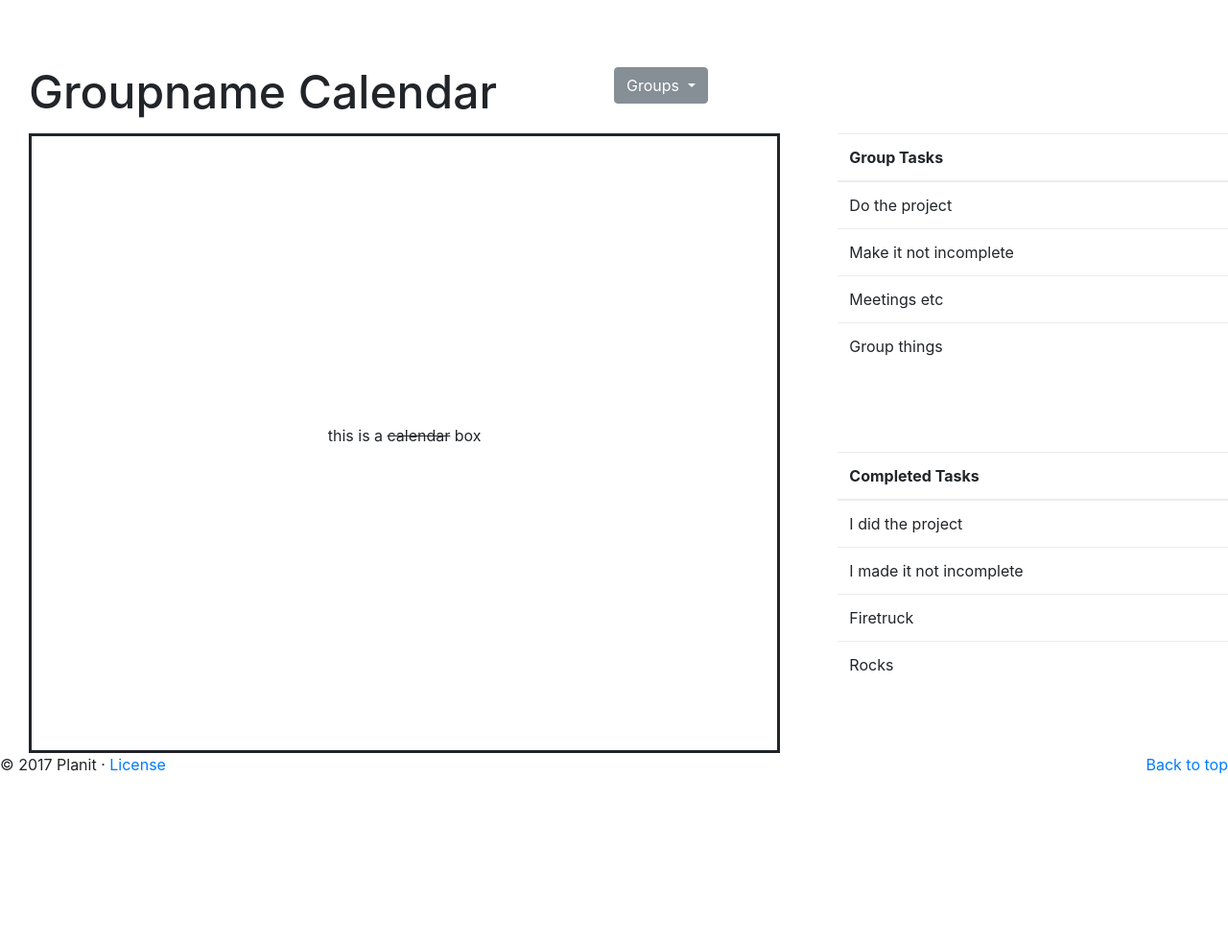
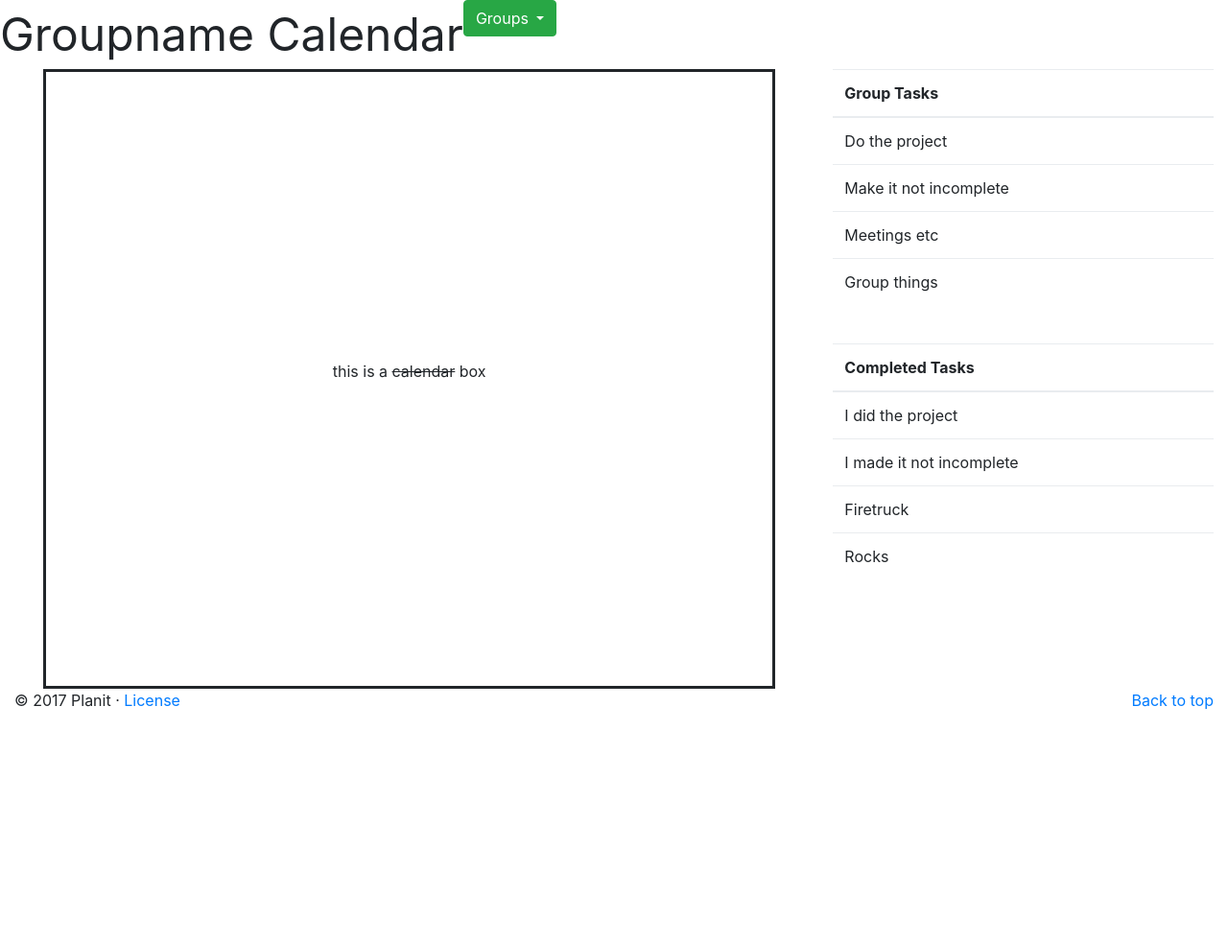
Before and after one commit to nickpalmer789/ProductionNumber4, a PHP site: page /groupView.php in a window 1280 px wide. Shown: the part 56-1038 px from the top of the page at 96% size. Run offline with PHP 8.4, Linux system fonts and the light colour scheme; some libraries are stand-ins or nearby versions.

Commit message:
Moved a button, converted more to bootstrap

```diff
--- a/groupView.php
+++ b/groupView.php
@@ -13,36 +13,36 @@
       //Include the navbar content
       include('templates/navbar.php');
     ?>
-        <div class="whitespace"> </div>
+        <div class="container-fluid">
+            <div class="row">
 
-        <div class="calendarspacing row">
-            <div class="col-xl-6">
-                <label for="groups"><h1 align="left"> <font size="7">Groupname Calendar</font></h1></label>
+                <div class="col-xs-6">
+                    <font size="7">Groupname Calendar</font>
                 </div>
-            <div align="right" class="dropdown col-xs-6" id="groups">
-                <button class="btn btn-secondary dropdown-toggle" type="button" id="dropdownMenuButton" data-toggle="dropdown" aria-haspopup="true" aria-expanded="false">
+
+                <div class="col-xs-6" id="groups">
+                    <button class="btn btn-success dropdown-toggle" type="button" id="dropdownMenuButton" data-toggle="dropdown" aria-haspopup="true" aria-expanded="false">
                         Groups
                     </button>
                     <div class="dropdown-menu" aria-labelledby="dropdownMenuButton">
-                    <a class="dropdown-item" href="#">Group1</a>
-                    <a class="dropdown-item" href="#">Group2</a>
+                        <a class="dropdown-item" href="index.php">Group1</a>
+                        <a class="dropdown-item" href="calendar.php">Group2</a>
                         <a class="dropdown-item" href="#">Group3</a>
                     </div>
                 </div>
+
             </div>
             <div class="row">
-
-            <div class="col-sm-8" align="center">
+                <div class="col-sm-8">
 
                     <div class="calendarspacing">
-                    <div class="totallyacalendar">
+                        <div class="totallyacalendar" align="center">
                             <p>this is a <del>calendar</del> box </p>
                         </div>
                     </div>
 
                 </div>
-
-            <div class="col-sm-4" align="center">
+                <div class="col-sm-4">
 
                     <table class="table">
                         <thead>
@@ -66,7 +66,7 @@
                         </tbody>
                     </table>
 
-                <div class="whitespace"> </div>
+                    <br>
 
                     <table class="table">
                         <thead>
@@ -90,13 +90,11 @@
                         </tbody>
                     </table>
                 </div>
-
             </div>
 
             <?php
                 include('templates/footerCopy.php');
             ?>
-
         </div>
 
         <?php
```
Also changed, not shown: calendar.php (+4 -25 lines). Lines whose indentation alone changed are shown as unchanged.
